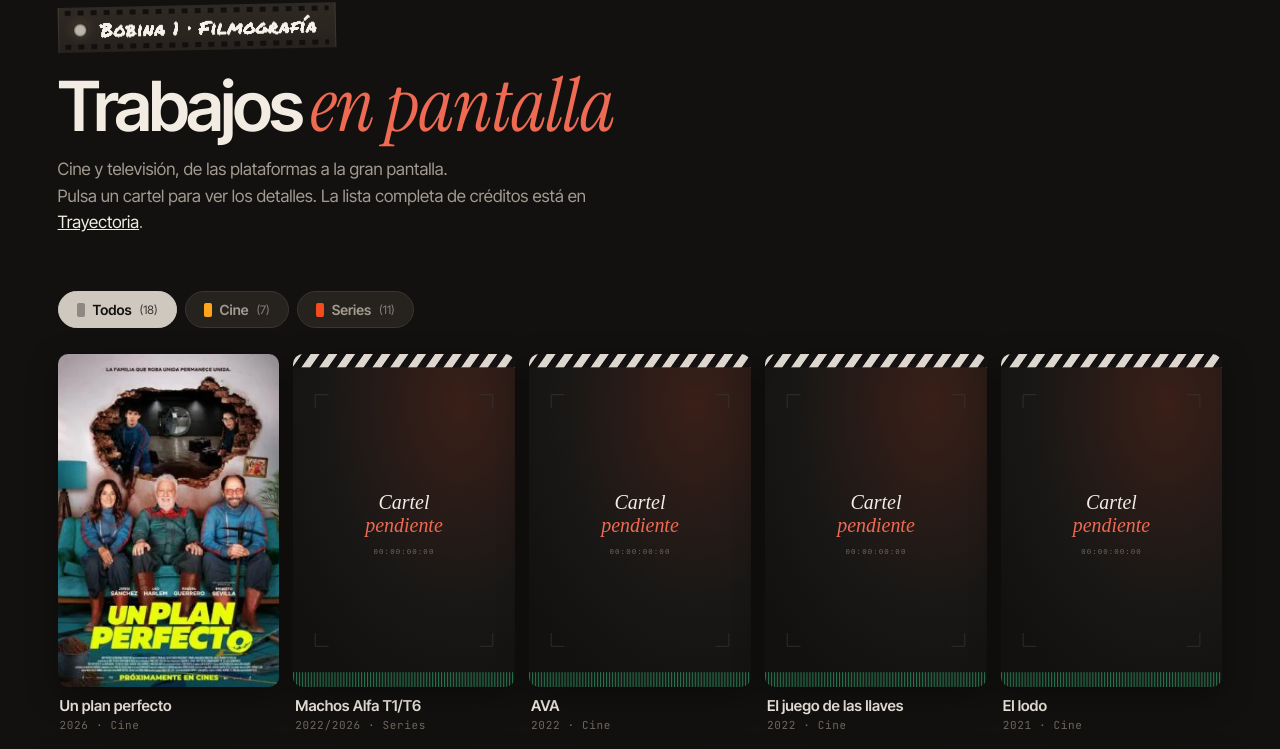
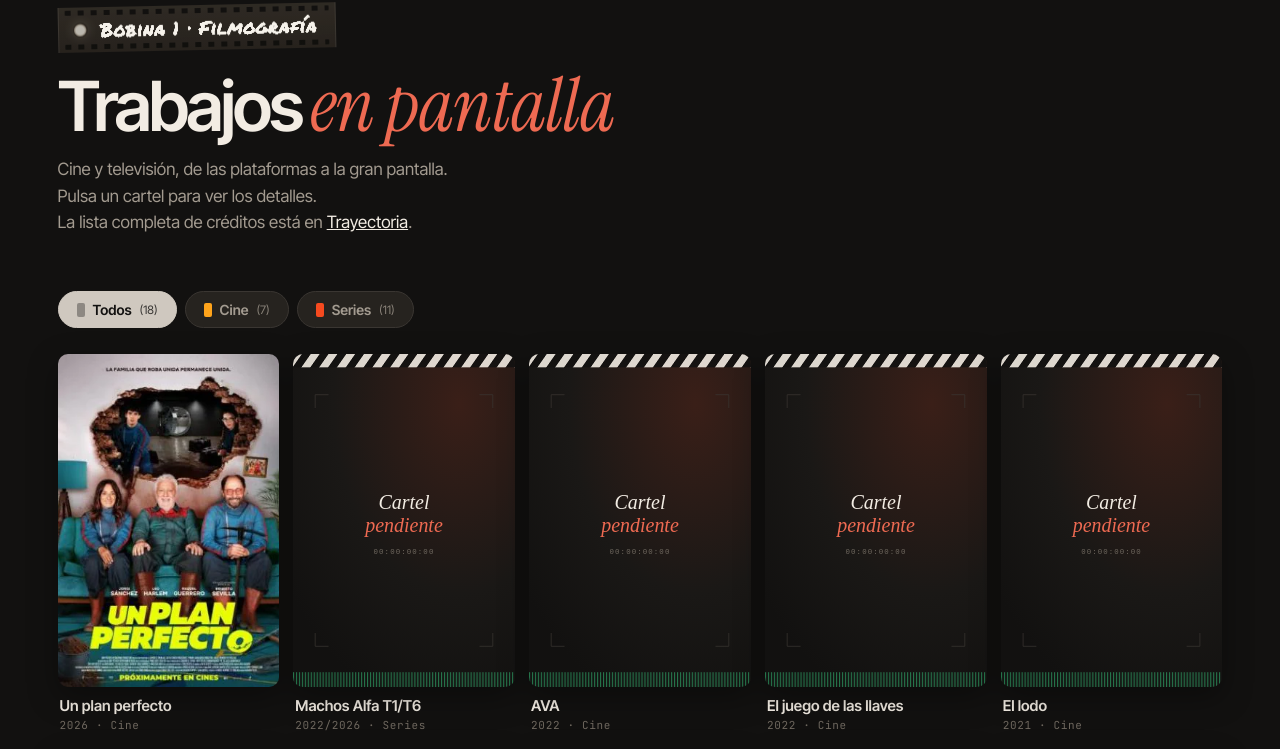
Before and after one commit to MartaSalas-create/APP-DESGLOSES-MONTAJE, a plain HTML site: page web-martasalas-montaje/index.html in a window 1280 px wide. Shown: the part 2166-2915 px from the top of the page. Drawn offline with Linux system fonts and the light colour scheme.

Commit message:
Trabajos: «La lista completa de créditos…» en la línea siguiente
Co-Authored-By: Claude Opus 5.5 <noreply@anthropic.com>
Claude-Session: https://claude.ai/code/session_01TyD3Qguyxc2V4AgbaJYQHS

```diff
--- a/web-martasalas-montaje/index.html
+++ b/web-martasalas-montaje/index.html
@@ -161,7 +161,7 @@
           <div>
             <p class="kicker hot">Bobina 1 · Filmografía</p>
             <h2><b>Trabajos</b> <em>en pantalla</em></h2>
-            <p class="block-sub">Cine y televisión, de las plataformas a la gran pantalla.<br>Pulsa un cartel para ver los detalles. La lista completa de créditos está en <a href="#trayectoria">Trayectoria</a>.</p>
+            <p class="block-sub">Cine y televisión, de las plataformas a la gran pantalla.<br>Pulsa un cartel para ver los detalles.<br>La lista completa de créditos está en <a href="#trayectoria">Trayectoria</a>.</p>
           </div>
         </header>
         <div class="filmo-filters" id="filmoFilters" role="group" aria-label="Filtrar trabajos por categoría"></div>
```
